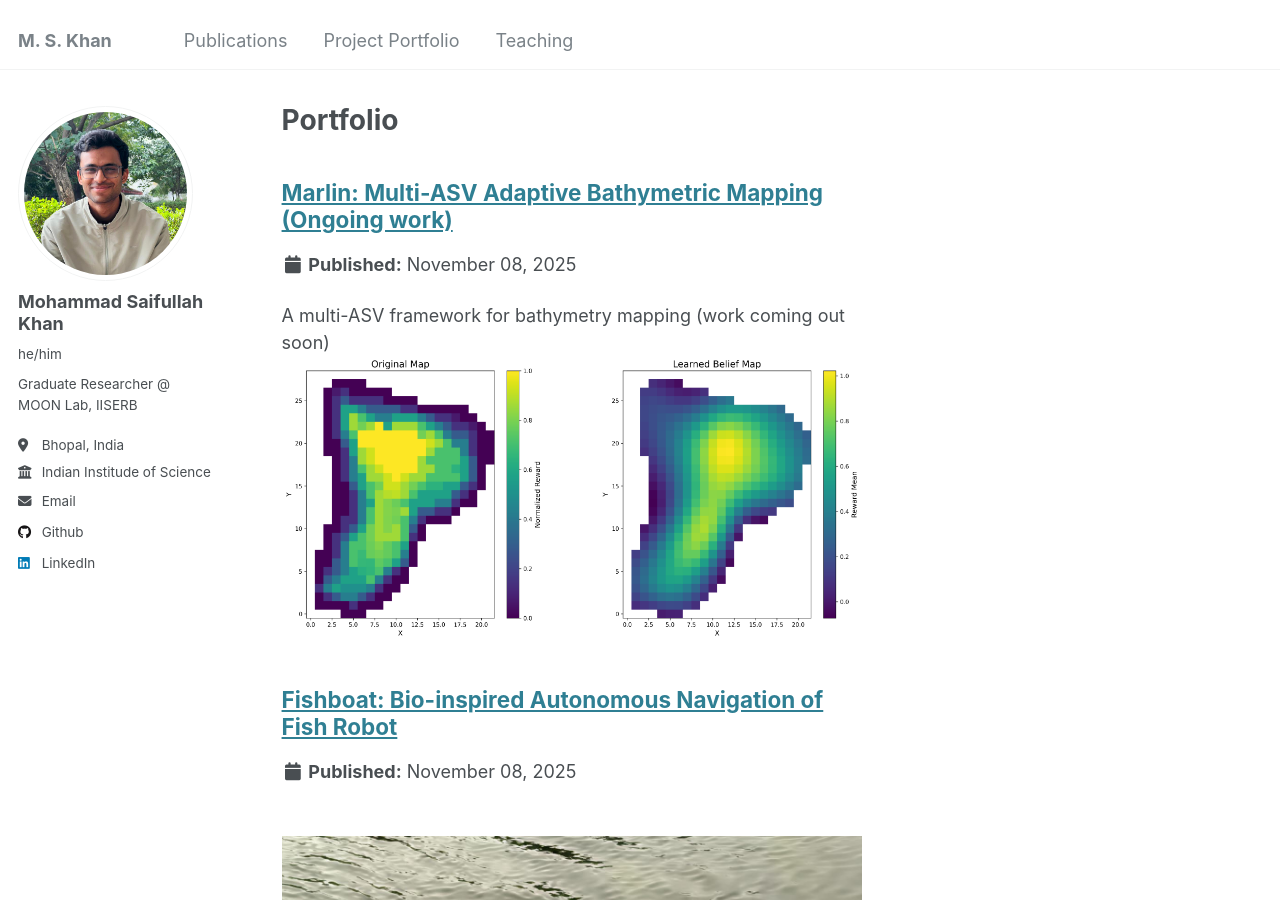
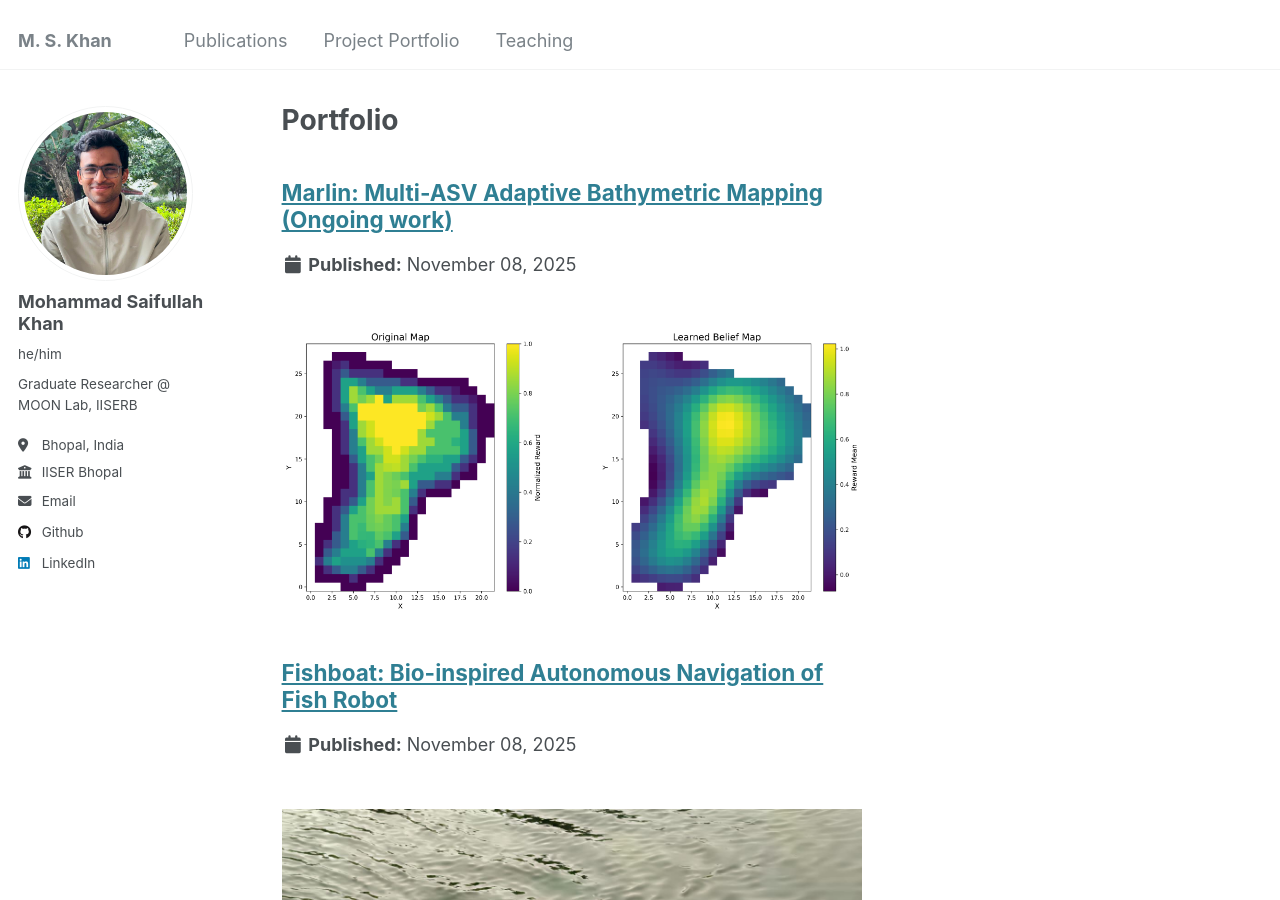
Before and after one commit to mskhan0077/mskhan0077.github.io, a Jekyll site: the page built from _pages/portfolio.html, in a window 1280 px wide and 900 px high. Built offline with Jekyll 4.4.1, drawn with Linux system fonts in a browser that asks for light colours.

Commit message:
config update

```diff
--- a/_config.yml
+++ b/_config.yml
@@ -26,7 +26,7 @@ author:
   pronouns         :  "he/him"
   bio              : "Graduate Researcher @ MOON Lab, IISERB"
   location         : "Bhopal, India"
-  employer         : "Indian Institude of Science Education and Research Bhopal"
+  employer         : "IISER Bhopal"
   uri              : #url
   email            : "mohammad21@iiserb.ac.in"
 
--- a/_portfolio/portfolio-1.md
+++ b/_portfolio/portfolio-1.md
@@ -1,6 +1,6 @@
 ---
 title: "Marlin: Multi-ASV Adaptive Bathymetric Mapping (Ongoing work)"
-excerpt: "A multi-ASV framework for bathymetry mapping (work coming out soon)<br/><img src='/images/comparison_windmill_TS_lake_belief.png'>"
+excerpt: "<br/><img src='/images/comparison_windmill_TS_lake_belief.png'>"
 collection: portfolio
 ---
 
```
